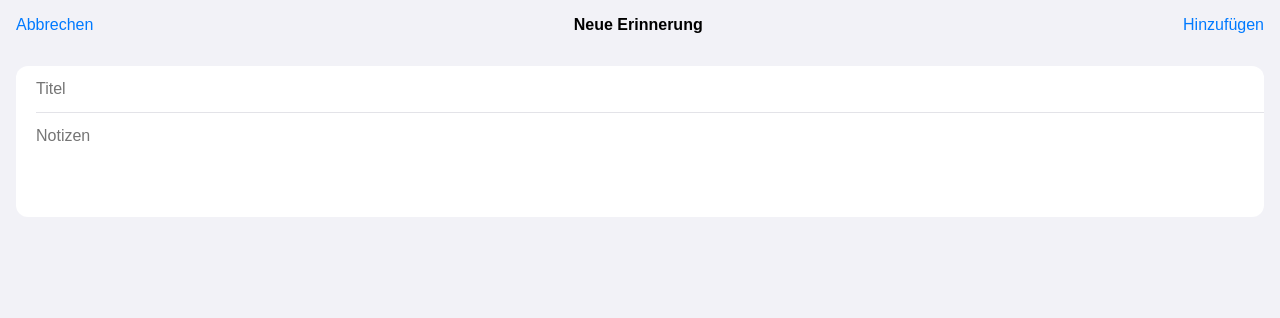
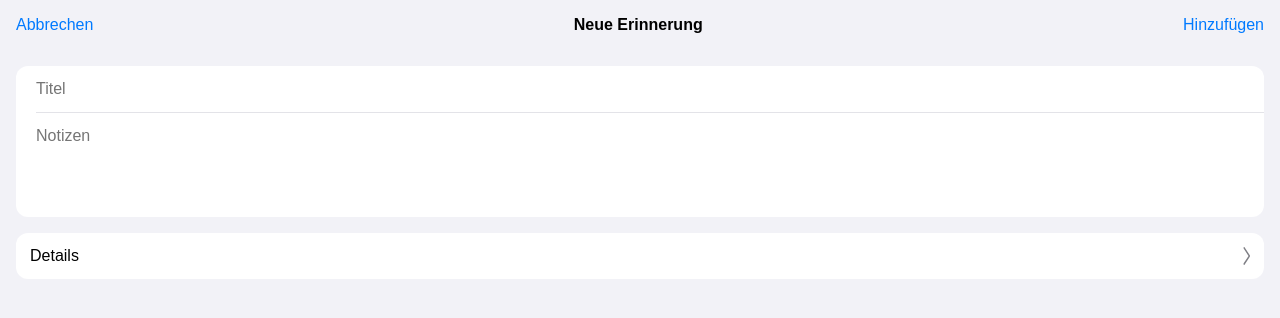
Before and after one commit to max-beckmann/progressive-reminders, an Angular app: page /new-reminder in a window 1280 px wide. Shown: the top 318 px of the page. Built offline with nearby package versions, Linux system fonts and the light colour scheme; a web font is replaced by a local one.

Commit message:
add inline link

```diff
--- a/src/app/components/aggregate-items/aggregate-item.component.html
+++ b/src/app/components/aggregate-items/aggregate-item.component.html
@@ -4,7 +4,9 @@
 <div class="wrapper">
   <span class="title">{{ item().title }}</span>
   <div class="right">
-    <span class="subtitle">{{ item().subtitle }}</span>
+    @if (item().subtitle) {
+      <span class="subtitle">{{ item().subtitle }}</span>
+    }
     @if (item().hasArrow) {
       <app-icon [type]="IconType.CHEVRON_RIGHT"
                 class="arrow"></app-icon>
--- a/src/app/components/aggregate-items/aggregate-item.component.scss
+++ b/src/app/components/aggregate-items/aggregate-item.component.scss
@@ -1,7 +1,6 @@
 :host {
   display: flex;
   align-items: center;
-  gap: 10px;
 
   .icon {
     width: 28px;
@@ -14,6 +13,7 @@
     justify-content: space-between;
 
     margin-top: 14px;
+    margin-left: 14px;
     padding-right: 14px;
     padding-bottom: 14px;
   }
--- /dev/null
+++ b/src/app/components/aggregate-items/inline-link/inline-link.component.html
@@ -0,0 +1,3 @@
+<a [routerLink]="linkData().location">
+  <app-aggregate-item [item]="aggregateItem"></app-aggregate-item>
+</a>
--- /dev/null
+++ b/src/app/components/aggregate-items/inline-link/inline-link.component.scss
@@ -0,0 +1,5 @@
+:host {
+  a:hover app-aggregate-item {
+    background-color: var(--color-interaction);
+  }
+}
--- /dev/null
+++ b/src/app/components/aggregate-items/inline-link/inline-link.component.ts
@@ -0,0 +1,26 @@
+import { Component, input } from '@angular/core';
+import { AggregateItemComponent } from '../aggregate-item.component';
+import { Item, Link } from '../../../../../model';
+import { RouterLink } from '@angular/router';
+
+@Component({
+  selector: 'app-inline-link',
+  standalone: true,
+  imports: [
+    AggregateItemComponent,
+    RouterLink
+  ],
+  templateUrl: './inline-link.component.html',
+  styleUrl: './inline-link.component.scss'
+})
+export class InlineLinkComponent {
+  linkData = input.required<Link>();
+
+  get aggregateItem(): Item {
+    return {
+      title: this.linkData().title,
+      subtitle: '',
+      hasArrow: true
+    }
+  }
+}
--- a/src/app/components/aggregate/aggregate.component.html
+++ b/src/app/components/aggregate/aggregate.component.html
@@ -13,6 +13,9 @@
           @case (AggregateType.LISTS) {
             <app-inline-list [list]="toList(item)"></app-inline-list>
           }
+          @case (AggregateType.LINKS) {
+            <app-inline-link [linkData]="toLink(item)"></app-inline-link>
+          }
         }
       </li>
     }
--- a/src/app/components/aggregate/aggregate.component.ts
+++ b/src/app/components/aggregate/aggregate.component.ts
@@ -4,6 +4,7 @@ import {
   AggregateItem,
   AggregateType,
   Input,
+  Link,
   List,
   Reminder
 } from '../../../../model';
@@ -17,6 +18,9 @@ import {
   InlineInputComponent
 } from '../aggregate-items/inline-input/inline-input.component';
 import { ContainerComponent } from '../container/container.component';
+import {
+  InlineLinkComponent
+} from '../aggregate-items/inline-link/inline-link.component';
 
 @Component({
   selector: 'app-aggregate',
@@ -25,7 +29,8 @@ import { ContainerComponent } from '../container/container.component';
     InlineReminderComponent,
     InlineListComponent,
     InlineInputComponent,
-    ContainerComponent
+    ContainerComponent,
+    InlineLinkComponent
   ],
   templateUrl: './aggregate.component.html',
   styleUrl: './aggregate.component.scss'
@@ -45,4 +50,8 @@ export class AggregateComponent {
   protected toList(item: AggregateItem) {
     return item as unknown as List;
   }
+
+  protected toLink(item: AggregateItem) {
+    return item as unknown as Link;
+  }
 }
--- a/src/app/components/pages/main-overview-page/main-overview-page.component.html
+++ b/src/app/components/pages/main-overview-page/main-overview-page.component.html
@@ -9,7 +9,5 @@
   <app-list-tile name="Erledigt" [icon]="IconType.CHECKMARK" link="/checked"
                  [count]="0"></app-list-tile>
 </div>
-<app-container class="custom-lists">
-  <app-aggregate [aggregate]="customLists()"></app-aggregate>
-</app-container>
+<app-aggregate [aggregate]="customLists()"></app-aggregate>
 <app-bottom-navigation></app-bottom-navigation>
--- a/src/app/components/pages/new-reminder-page/new-reminder-page.component.html
+++ b/src/app/components/pages/new-reminder-page/new-reminder-page.component.html
@@ -1,2 +1,3 @@
 <app-header title="Neue Erinnerung" rightButtonText="Hinzufügen"></app-header>
 <app-aggregate [aggregate]="baseInputs"></app-aggregate>
+<app-aggregate [aggregate]="detailsLink"></app-aggregate>
--- a/src/app/components/pages/new-reminder-page/new-reminder-page.component.ts
+++ b/src/app/components/pages/new-reminder-page/new-reminder-page.component.ts
@@ -28,4 +28,13 @@ export class NewReminderPageComponent {
       }
     ]
   }
+  detailsLink: Aggregate = {
+    type: AggregateType.LINKS,
+    items: [
+      {
+        title: 'Details',
+        location: '/new-reminder/details'
+      }
+    ]
+  }
 }
```
Also changed, not shown: model.ts (+10 -4 lines).
